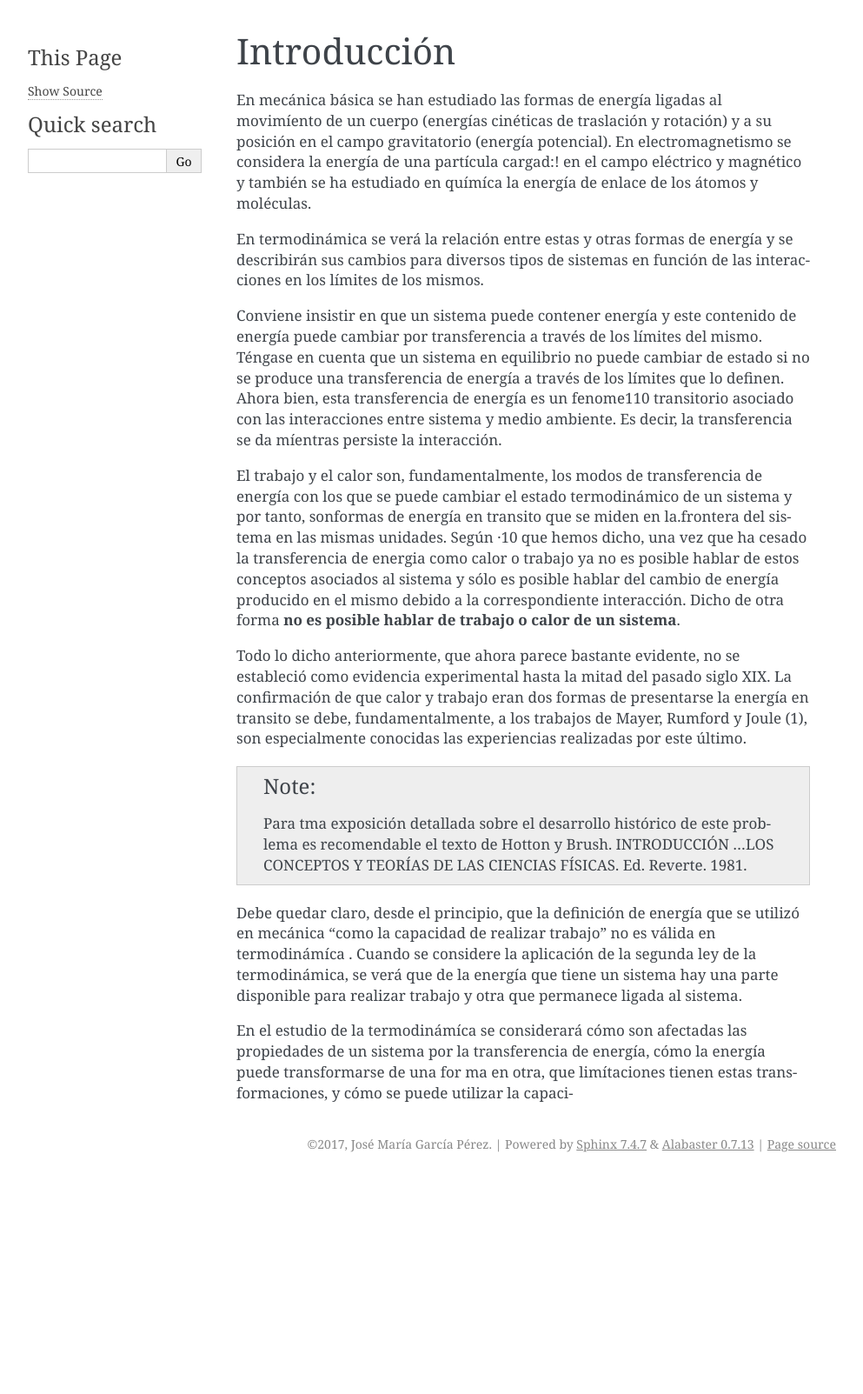
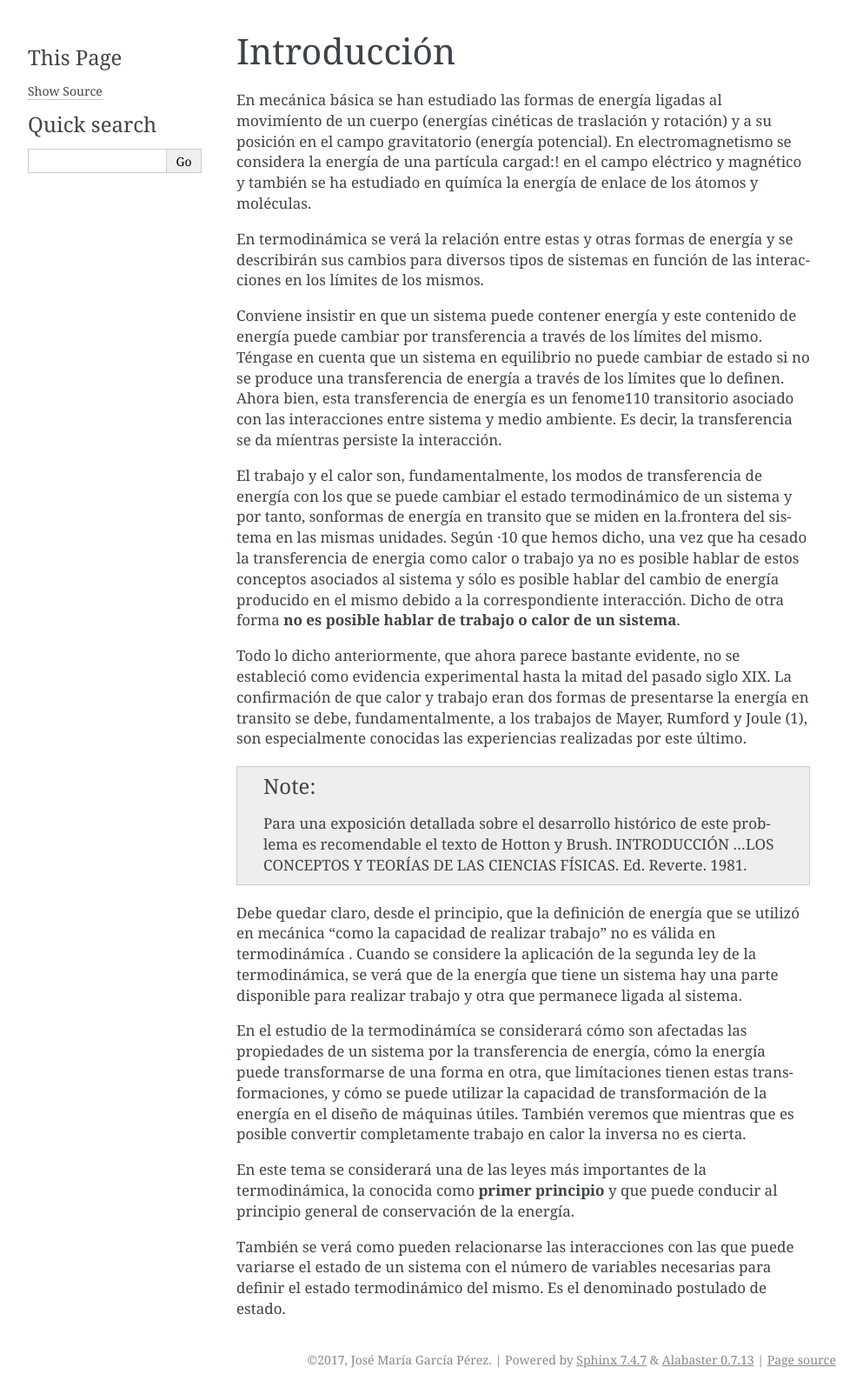
Before and after one commit to mantielero/termodinamica, a Sphinx documentation site: the page built from source/primer_principio_introduccion.rst, in a window 1280 px wide. Shown: the whole page at 87% size, without its empty margins (148-1141 px from the left). Built offline with Sphinx 7.4.7, drawn with Linux system fonts in a browser that asks for light colours; pages that are not in the unit, such as notebooks, are missing from menus; before the commit the page ends 1355 px from its top, so only the background shows below that.

Commit message:
Update primer_principio_introduccion.rst

```diff
--- a/source/primer_principio_introduccion.rst
+++ b/source/primer_principio_introduccion.rst
@@ -13,9 +13,17 @@
 
 .. note::
 
-   Para tma exposición detallada sobre el desarrollo histórico de este problema es recomendable el texto de Hotton y Brush. INTRODUCCIÓN ...\ LOS CONCEPTOS Y TEORÍAS DE  LAS CIENCIAS FÍSICAS. Ed. Reverte. 1981.
+   Para una exposición detallada sobre el desarrollo histórico de este problema es recomendable el texto de Hotton y Brush. INTRODUCCIÓN ...\ LOS CONCEPTOS Y TEORÍAS DE  LAS CIENCIAS FÍSICAS. Ed. Reverte. 1981.
 
 
 Debe quedar claro, desde el principio, que la definición de energía que se utilizó en mecánica "como la capacidad de realizar trabajo" no es válida en termodinámíca . Cuando se considere la aplicación de la segunda ley de la termodinámica, se verá que de la energía que tiene un sistema hay una parte disponible para realizar trabajo y otra que permanece ligada al sistema.
 
-En el estudio de la termodinámíca se considerará cómo son afectadas las propiedades de un sistema por la transferencia de energía, cómo la energía puede transformarse de una for­ ma en otra, que limítaciones tienen estas transformaciones, y cómo se puede utilizar la capaci-
+En el estudio de la termodinámíca se considerará cómo son afectadas las propiedades de un sistema por la transferencia de energía, cómo la energía puede transformarse de una forma en otra, que limítaciones tienen estas transformaciones, y cómo se puede utilizar la capacidad de transformación de la energía en el diseño de máquinas útiles. También veremos que mientras que es posible convertir completamente trabajo en calor la inversa no es cierta.
+
+En este tema se considerará una de las leyes más importantes de la termodinámica, la
+conocida como **primer principio** y que puede conducir al principio general de conservación de
+la energía.
+
+También se verá como pueden relacionarse las interacciones con las que puede variarse
+el estado de un sistema con el número de variables necesarias para definir el estado termodinámico
+del mismo. Es el denominado postulado de estado.
```
